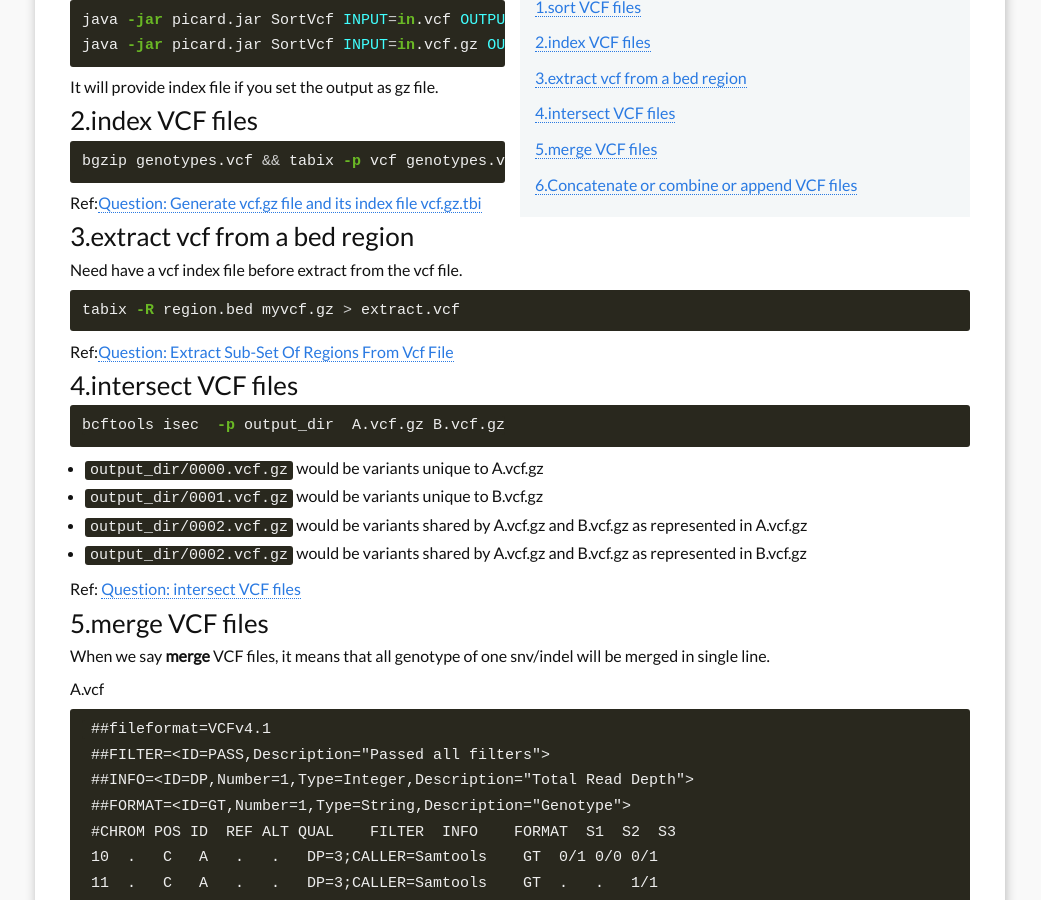
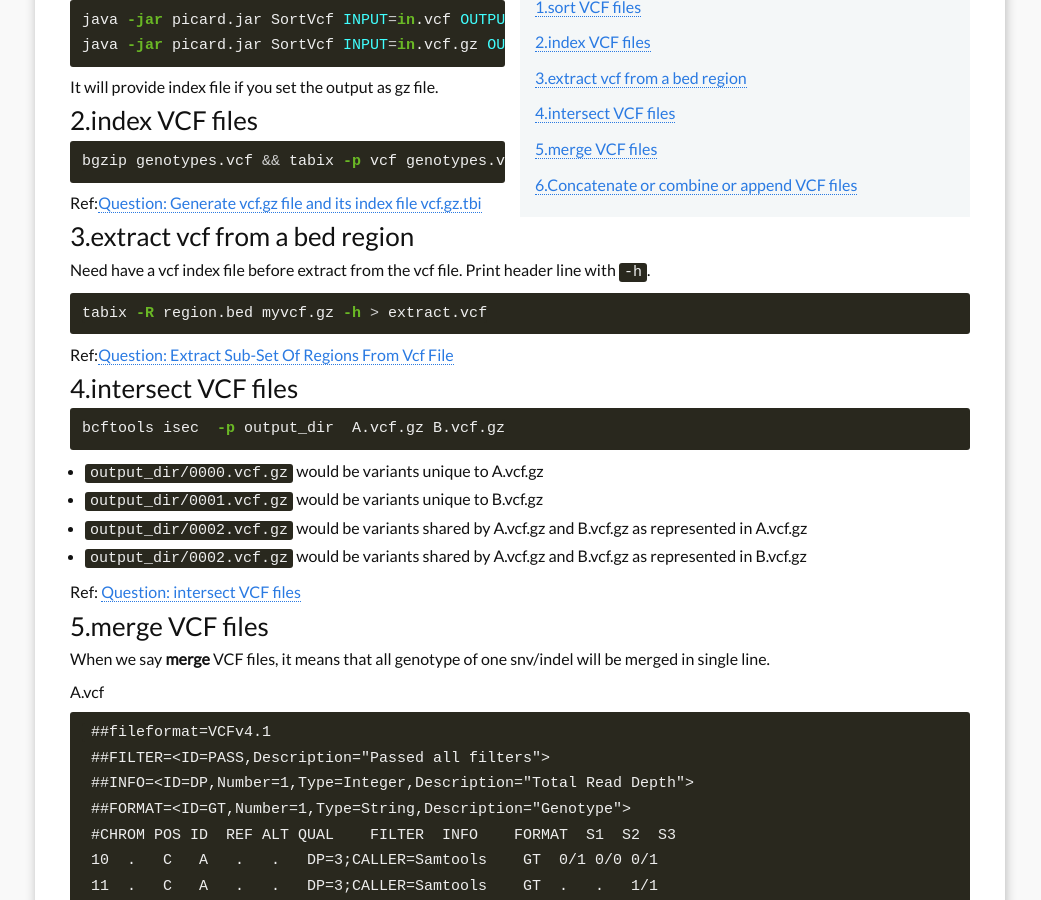
Before and after one commit to yulijia/en, a Jekyll site: the page built from _posts/2020-04-09-working-with-VCF-files.md, in a window 1280 px wide and 900 px high, scrolled down 388 px. Shown: the whole window, without its empty margins (120-1161 px from the left). Built offline with Jekyll 4.4.1, drawn with Linux system fonts in a browser that asks for light colours; nearby versions of some CDN libraries; comment, search, counter and statistics services are not loaded.

Commit message:
update post

````diff
--- a/_posts/2020-04-09-working-with-VCF-files.md
+++ b/_posts/2020-04-09-working-with-VCF-files.md
@@ -43,9 +43,10 @@ Ref:[Question: Generate vcf.gz file and its index file vcf.gz.tbi](https://www.b
 ### 3.extract vcf from a bed region
 
 Need have a vcf index file before extract from the vcf file.
+Print header line with `-h`.
 
 ```bash
-tabix -R region.bed myvcf.gz > extract.vcf
+tabix -R region.bed myvcf.gz -h > extract.vcf
 ```
 
 Ref:[Question: Extract Sub-Set Of Regions From Vcf File](https://www.biostars.org/p/46331/)
````
